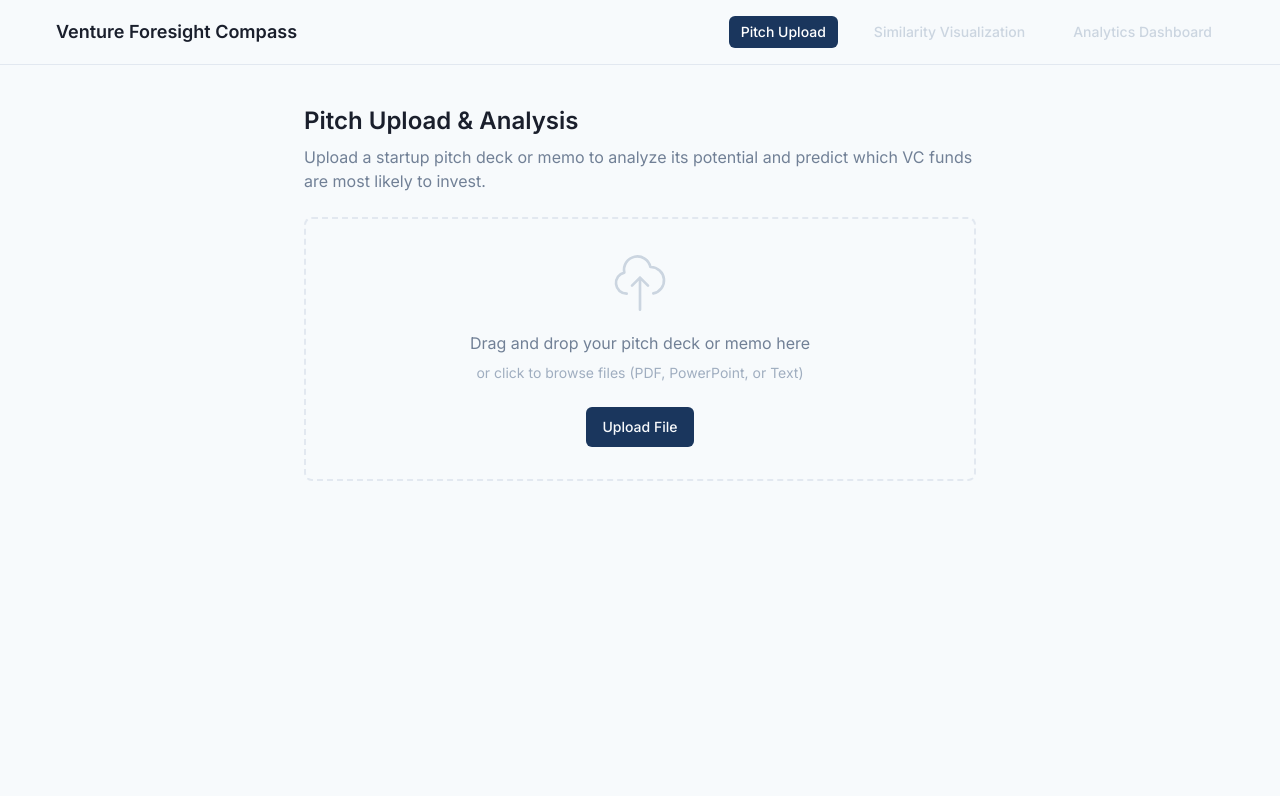
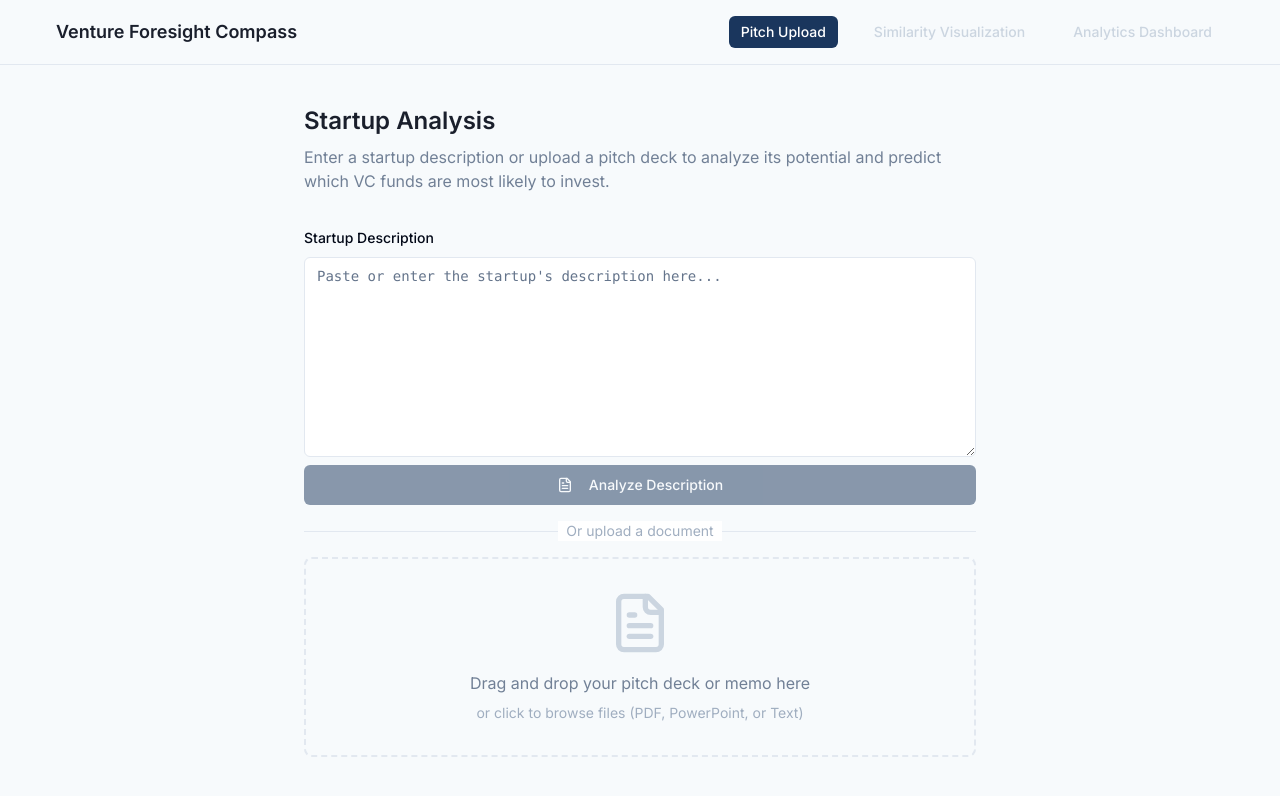
Before and after one commit to berend-66/venture-foresight-compass, a React (Vite) app: page / in a window 1280 px wide. Shown: the top 796 px of the page. Built offline with nearby package versions, Linux system fonts and the light colour scheme.

Commit message:
Add text input for pitch content
Adds a textarea to the upload screen for direct text input of pitch content.

```diff
--- a/src/components/UploadScreen.tsx
+++ b/src/components/UploadScreen.tsx
@@ -1,4 +1,3 @@
-
 import React, { useState } from 'react';
 import { cn } from '@/lib/utils';
 import { Button } from '@/components/ui/button';
@@ -6,6 +5,9 @@ import { ProcessingStage, Startup, UploadState } from '@/types';
 import ProgressIndicator from './ProgressIndicator';
 import StartupCard from './StartupCard';
 import { toast } from 'sonner';
+import { Textarea } from '@/components/ui/textarea';
+import { FileTextIcon } from 'lucide-react';
+import { Label } from '@/components/ui/label';
 
 interface UploadScreenProps {
   onComplete: (startup: Startup) => void;
@@ -21,6 +23,31 @@ export const UploadScreen: React.FC<UploadScreenProps> = ({
     progress: 0
   });
   const fileInputRef = React.useRef<HTMLInputElement>(null);
+
+  const handleTextSubmit = () => {
+    if (!uploadState.textInput?.trim()) {
+      toast.error('Please enter a startup description');
+      return;
+    }
+
+    setUploadState({
+      ...uploadState,
+      processingStage: 'processing',
+      progress: 0
+    });
+
+    // Simulate processing
+    simulateProcessing();
+  };
+
+  const handleTextChange = (e: React.ChangeEvent<HTMLTextAreaElement>) => {
+    setUploadState({
+      ...uploadState,
+      textInput: e.target.value,
+      processingStage: 'idle',
+      progress: 0
+    });
+  };
 
   const handleFileChange = (e: React.ChangeEvent<HTMLInputElement>) => {
     const file = e.target.files?.[0];
@@ -152,13 +179,46 @@ export const UploadScreen: React.FC<UploadScreenProps> = ({
 
   return (
     <div className={cn("p-6", className)}>
-      <div className="max-w-2xl mx-auto">
+      <div className="max-w-2xl mx-auto space-y-8">
+        <div>
           <h1 className="text-2xl font-semibold text-venture-blue-900 mb-2">
-          Pitch Upload &amp; Analysis
+            Startup Analysis
           </h1>
           <p className="text-venture-gray-600 mb-6">
-          Upload a startup pitch deck or memo to analyze its potential and predict which VC funds are most likely to invest.
+            Enter a startup description or upload a pitch deck to analyze its potential and predict which VC funds are most likely to invest.
           </p>
+        </div>
+
+        <div className="space-y-4">
+          <div className="space-y-2">
+            <Label htmlFor="startup-description">Startup Description</Label>
+            <Textarea
+              id="startup-description"
+              placeholder="Paste or enter the startup's description here..."
+              className="min-h-[200px] font-mono text-sm"
+              value={uploadState.textInput || ''}
+              onChange={handleTextChange}
+            />
+            <Button
+              onClick={handleTextSubmit}
+              className="w-full bg-venture-blue-800 hover:bg-venture-blue-700"
+              disabled={uploadState.processingStage !== 'idle' || !uploadState.textInput?.trim()}
+            >
+              <FileTextIcon className="w-4 h-4 mr-2" />
+              Analyze Description
+            </Button>
+          </div>
+
+          <div className="relative">
+            <div className="absolute inset-0 flex items-center">
+              <div className="w-full border-t border-venture-gray-300" />
+            </div>
+            <div className="relative flex justify-center text-sm">
+              <span className="px-2 bg-background text-venture-gray-500">
+                Or upload a document
+              </span>
+            </div>
+          </div>
 
           {uploadState.processingStage === 'idle' ? (
             <div
@@ -175,9 +235,7 @@ export const UploadScreen: React.FC<UploadScreenProps> = ({
                 accept=".pdf,.pptx,.txt"
               />
               <div className="mb-4">
-              <svg className="w-16 h-16 mx-auto text-venture-gray-400" fill="none" stroke="currentColor" viewBox="0 0 24 24" xmlns="http://www.w3.org/2000/svg">
-                <path strokeLinecap="round" strokeLinejoin="round" strokeWidth={1} d="M7 16a4 4 0 01-.88-7.903A5 5 0 1115.9 6L16 6a5 5 0 011 9.9M15 13l-3-3m0 0l-3 3m3-3v12" />
-              </svg>
+                <FileTextIcon className="w-16 h-16 mx-auto text-venture-gray-400" />
               </div>
               <p className="text-venture-gray-600 mb-2">
                 Drag and drop your pitch deck or memo here
@@ -185,24 +243,15 @@ export const UploadScreen: React.FC<UploadScreenProps> = ({
               <p className="text-venture-gray-500 text-sm">
                 or click to browse files (PDF, PowerPoint, or Text)
               </p>
-            <div className="mt-6">
-              <Button
-                onClick={(e) => {
-                  e.stopPropagation();
-                  triggerFileInput();
-                }}
-                className="bg-venture-blue-800 hover:bg-venture-blue-700"
-              >
-                Upload File
-              </Button>
-            </div>
             </div>
           ) : (
             <div className="space-y-8">
               <div className="bg-venture-gray-100 rounded-lg p-6">
+                {uploadState.file && (
                   <p className="text-center text-venture-blue-800 font-medium mb-4">
-                {uploadState.file?.name}
+                    {uploadState.file.name}
                   </p>
+                )}
                 <ProgressIndicator
                   stage={uploadState.processingStage}
                   progress={uploadState.progress}
@@ -219,11 +268,7 @@ export const UploadScreen: React.FC<UploadScreenProps> = ({
 
                   <div className="mt-6 text-center">
                     <Button
-                    onClick={() => {
-                      if (uploadState.processedStartup) {
-                        onComplete(uploadState.processedStartup);
-                      }
-                    }}
+                      onClick={() => onComplete(uploadState.processedStartup)}
                       className="bg-venture-blue-800 hover:bg-venture-blue-700"
                     >
                       View Detailed Analysis
@@ -235,6 +280,7 @@ export const UploadScreen: React.FC<UploadScreenProps> = ({
           )}
         </div>
       </div>
+    </div>
   );
 };
 
--- a/src/types/index.ts
+++ b/src/types/index.ts
@@ -1,4 +1,3 @@
-
 export interface Startup {
   id: string;
   name: string;
@@ -51,6 +50,7 @@ export interface IndustryCluster {
 
 export interface UploadState {
   file?: File;
+  textInput?: string;
   processingStage: ProcessingStage;
   progress: number; // 0-100
   processedStartup?: Startup;
```
Lines whose indentation alone changed are shown as unchanged.
